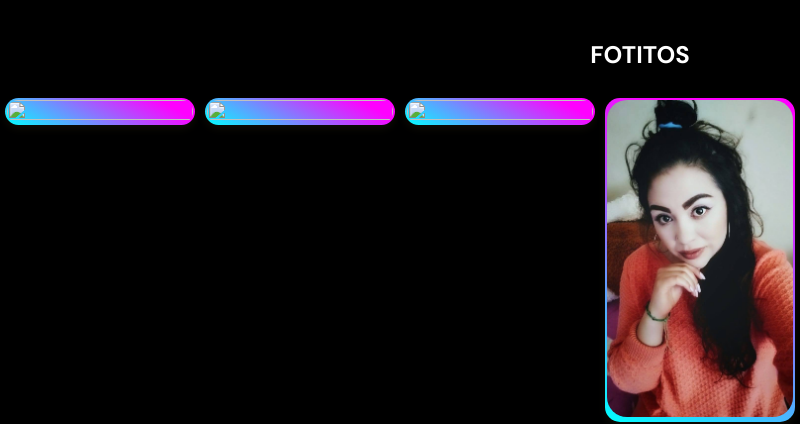
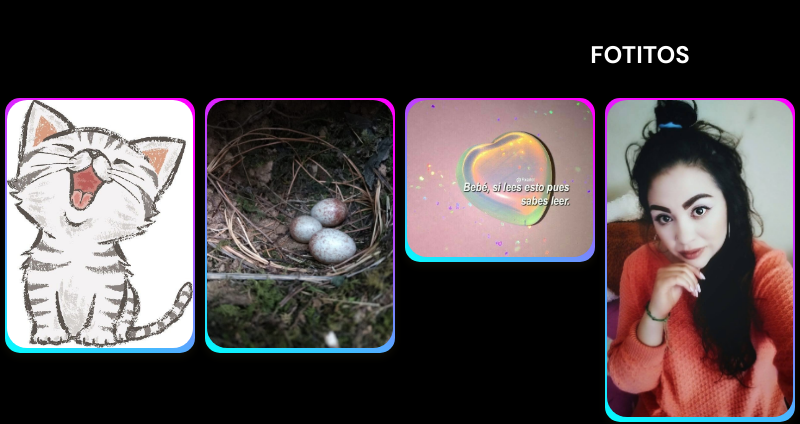
Before and after one commit to d7f9rjk47dj47sj9sl30s8923kjsa7j92m2love/d7f9rjk47dj47sj9sl30s8923kjsa7j92m2love.github.io, a plain HTML site: page index.html in a window 1280 px wide. Shown: the part 328-752 px from the top of the page, 0-800 px from the left. Drawn offline with Linux system fonts and the light colour scheme; grey boxes are pictures that could not be loaded.

Commit message:
Update index.html

```diff
--- a/index.html
+++ b/index.html
@@ -21,13 +21,13 @@
             <h2>FOTITOS</h2>
             <section class="fotitos">
                 <article class="imagensita">
-                    <img class="foto" src="./assets/img/9.jpeg" alt="">
+                    <img class="foto" src="9.jpeg" alt="">
                 </article>
                 <article class="imagensita">
-                    <img class="foto" src="./assets/img/8.jpeg" alt="">
+                    <img class="foto" src="8.jpeg" alt="">
                 </article>
                 <article class="imagensita">
-                    <img class="foto" src="./assets/img/7.jpeg" alt="">
+                    <img class="foto" src="7.jpeg" alt="">
                 </article>
                 <article class="imagensita">
                     <img class="foto" src="./assets/img/6.jpg" alt="">
```
